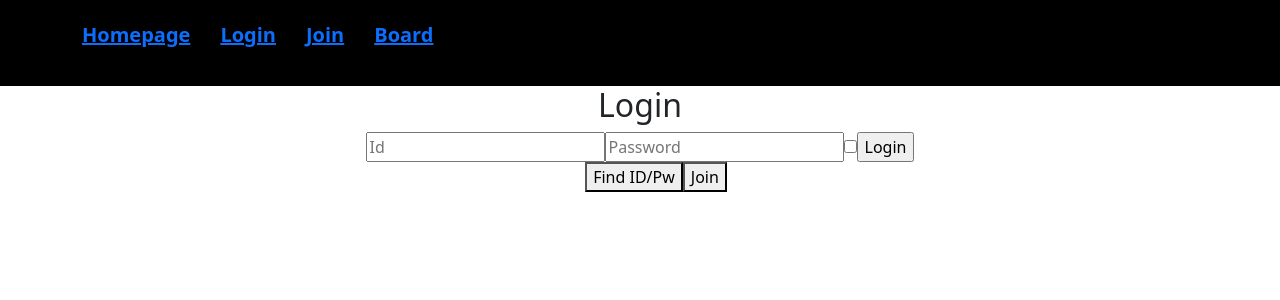
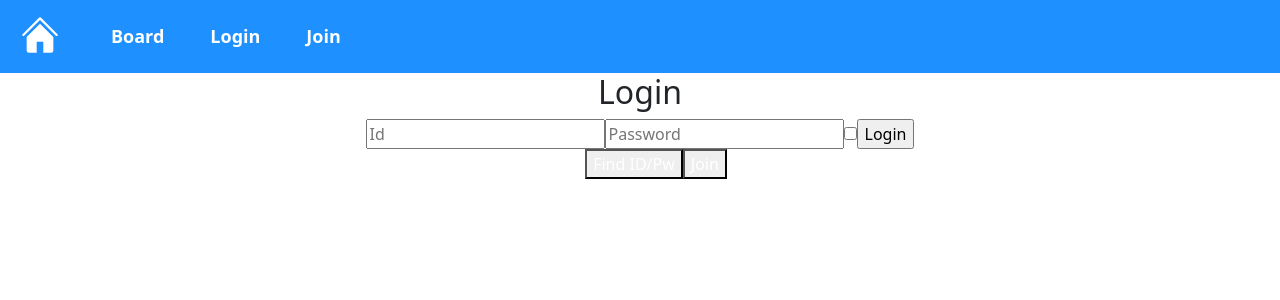
Before and after one commit to kimsunin/_regist_book, a React (Create React App) app in the folder react/: page /login in a window 1280 px wide. Shown: the top 300 px of the page. Built offline with nearby package versions, Linux system fonts and the light colour scheme.

Commit message:
topmenu css작업중

```diff
--- a/react/src/App.css
+++ b/react/src/App.css
@@ -10,18 +10,23 @@
 }
 
 #topMenu {
-  background: black;
+  background:dodgerblue;
   width: 100%;
   display: flex;
   color: white;
-  padding: 20px;
+  padding: 15px;
   font-weight: 600;
-  font-size: 20px;
+  font-size: 18px;
 }
 #topMenu ul li {
   float: left;
   padding-left: 30px;
 }
+
+.menuLink {
+  color: white;
+}
+
 
 .App-header {
   background-color: #282c34;
--- a/react/src/component/Home.jsx
+++ b/react/src/component/Home.jsx
@@ -5,25 +5,34 @@ export default function Topmenu() {
   if (!loggedIn) {
     return (
       <nav id="topMenu">
-        <ul>
+        <a class="navbar-brand p-0 me-0 me-lg-2" href="/">
+          <svg fill="current" width="50px" height="40px" viewBox="0 0 36 36" version="1.1"  preserveAspectRatio="xMidYMid meet" xmlns="http://www.w3.org/2000/svg">
+              <path class="clr-i-solid clr-i-solid-path-1" d="M33,19a1,1,0,0,1-.71-.29L18,4.41,3.71,18.71a1,1,0,0,1-1.41-1.41l15-15a1,1,0,0,1,1.41,0l15,15A1,1,0,0,1,33,19Z" fill="white"></path><path class="clr-i-solid clr-i-solid-path-2" d="M18,7.79,6,19.83V32a2,2,0,0,0,2,2h7V24h6V34h7a2,2,0,0,0,2-2V19.76Z" fill="white"></path>
+          </svg>
+        </a>
+        <ul class="navbar-nav flex-row flex-wrap bd-navbar-nav">
           <li style={{ listStyle: "none" }}>
-            <a className="menuLink" href="/">
-              Homepage
+            <a
+            className="menuLink"
+            href="/board"
+            class="nav-link py-2 px-0 px-lg-2 active">
+              Board
             </a>
           </li>
           <li style={{ listStyle: "none" }}>
-            <a className="menuLink" href="/login">
+            <a
+            className="menuLink"
+            href="/login"
+            class="nav-link py-2 px-0 px-lg-2 active">
               Login
             </a>
           </li>
           <li style={{ listStyle: "none" }}>
-            <a className="menuLink" href="/join">
+            <a
+            className="menuLink"
+            href="/join"
+            class="nav-link py-2 px-0 px-lg-2 active">
               Join
-            </a>
-          </li>
-          <li style={{ listStyle: "none" }}>
-            <a className="menuLink" href="/board">
-              Board
             </a>
           </li>
         </ul>
```
